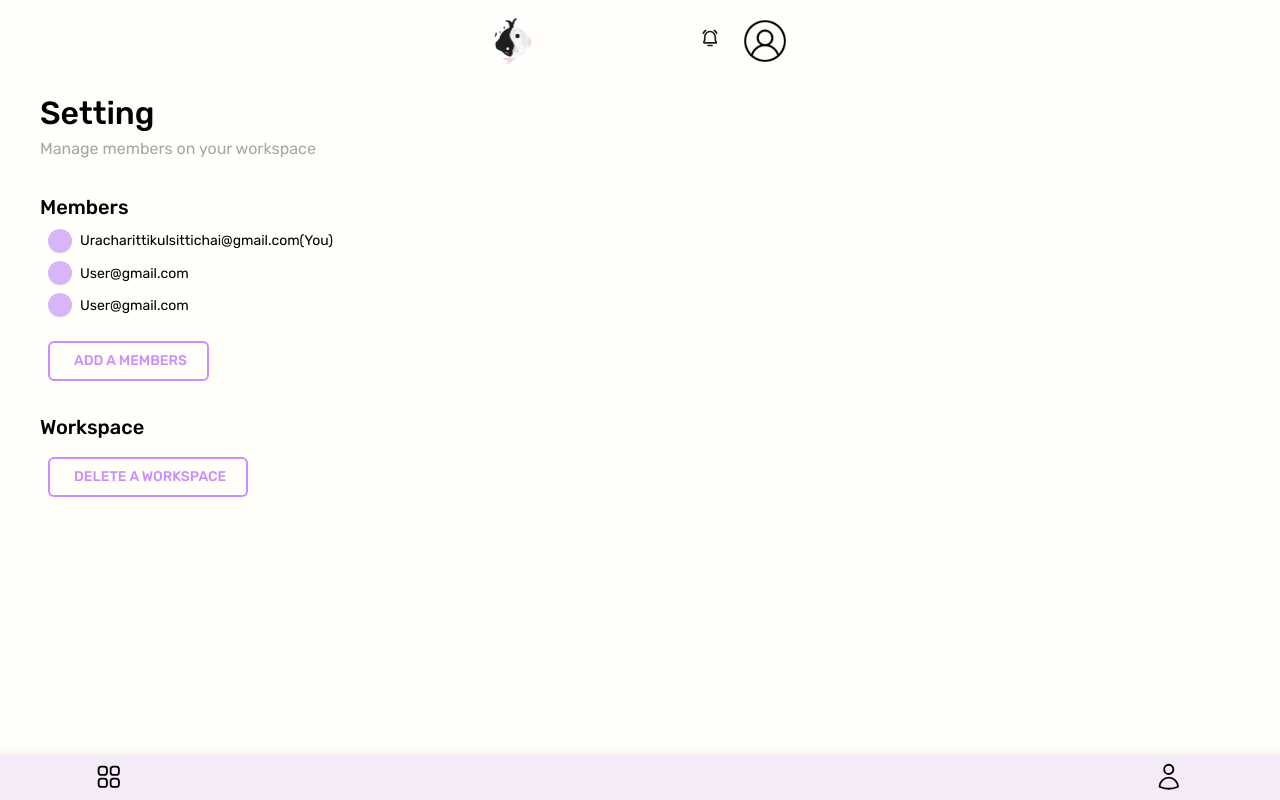
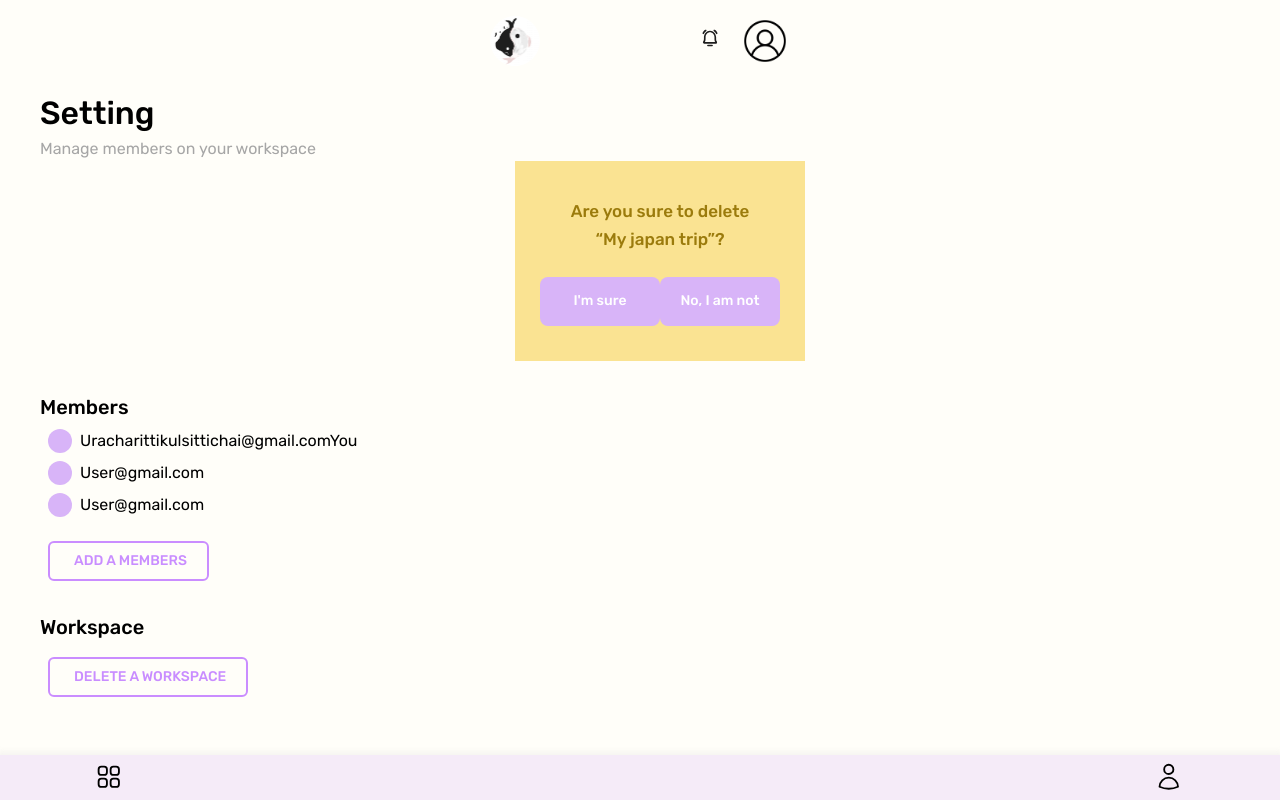
Before and after one commit to Dulyarat455/monieeiei, a Next.js app: page /setting in a window 1280 px wide. Both pictures are taken after a click on the button "DELETE A WORKSPACE". Shown: the top 800 px of the page. Built offline with nearby package versions, Linux system fonts and the light colour scheme.

Commit message:
Setting page

```diff
--- a/src/component/deletemodal.js
+++ b/src/component/deletemodal.js
@@ -8,7 +8,9 @@ const Deletemodal = ({isVisible, onClose}) => {
     const handleClose = (e) => {
         if(e.target.id === 'wrapper') onClose();
     }
-    console.log(handleClose);
+
+    //const [onClose, set] = useState(false);
+    console.log("visiblae = ",isVisible);
 
     // function to delete workspace
     //const onDelete = () => {
@@ -19,11 +21,11 @@ const Deletemodal = ({isVisible, onClose}) => {
 
     return(
         // backdrop
-        <div className="fixed inset-0 bg-[#757575] bg-opacity-30 backdrop-blur-sm flex justifu-center items-center" id="wrapper" onClick={handleClose}>
-        <div style={{width: '290px', height: '200px',alignItems: 'center'}} className="ml-10 px-3 py-[54px] bg-[#FAE392] rounded-[36px] border border-[#9B7B0C] flex flex-col justify-center items-center inline-flex">
+        <div className="ml-10 mt-16 fixed inset-0 bg-[#757575] bg-opacity-30 backdrop-blur-sm flex justify-center items-center">
+            <div style={{width: '290px', height: '200px'}} className="bg-[#FAE392] rounded-[36px] border border-[#9B7B0C] flex flex-col justify-center items-center">
                 <div style={{color: '#9B7B0C', fontSize: 17}} className="w-[333px] text-center text-xl font-medium font-['Rubik'] justify-center items-center">Are you sure to delete</div>
-            <div style={{color: '#9B7B0C', fontSize: 17}} className="text-center text-xl font-medium font-['Rubik'] justify-center items-center">"{workspaceName}"?</div>
-            <div className="justify- items-start gap-6 inline-flex">
+                <div style={{color: '#9B7B0C', fontSize: 17}} className="text-center text-xl font-medium font-['Rubik'] justify-center items-center">&ldquo;{workspaceName}&rdquo;?</div>
+                <div className="justify-center items-center gap-6 inline-flex">
                     <button
                     style={{height: '49px',width: '120px'}}
                     //onClick={onDelete}
--- a/src/pages/setting.js
+++ b/src/pages/setting.js
@@ -4,49 +4,46 @@ import { Rubik } from 'next/font/google'
 import Navbar from "../component/navbar";
 import Navbarbottom from "../component/navbarbottom";
 import Deletemodal from "../component/deletemodal";
+import { useRouter } from "next/router";
 const inter = Rubik({ subsets: ['latin'],weight:['400'] })
 
-export default function Setting(){
-    const [showModal, setShowModal] = useState(false);
+export default function Setting() {
 
-    return(
-        <Fragment>
+    const [Key, setKey] = useState(false);
+    return (
         <div className={`min-h-screen bg-[#FFFEF9] ${inter.className}`}>
-            <div className="flex flex-col items-center justify-center h-full md:mx-auto"> {/* Add new md:mx-auto */}
+            <div className="flex flex-col items-center justify-center h-full md:mx-auto">
             <Navbar/>
             </div>
-                <div style={{fontSize: '32px'}} className="text-[32px] text-black font-medium font-rubik mt-4 ml-10 items-center justify-center">Setting</div>
+                <div className="text-[32px] text-black font-medium font-rubik mt-4 ml-10 items-center justify-center">Setting</div>
                 <div className="ml-10 font-normal text-base font-rubik text-[#A6A6A6] items-center justify-center">Manage members on your workspace</div>
-                <div className="pt-8 h-full">
-                    <div style={{fontSize: '20px'}} className="font-rubik font-medium text-black text-xl items-center justify-center ml-10">Members</div>
+                <Deletemodal isVisible={Key} />
+                <div className="pt-8 h-full justify-center items-center md:mx-auto">
+                <div className="text-[20px] font-rubik font-medium text-black text-xl ml-10">Members</div>
                     <div className="w-6 h-6 bg-[#D8B4F8] ml-12 mt-2 rounded-full">
-                        {/* User_id */}
-                        <label style={{fontSize: '14px'}} className="px-8 font-rubik font-normal text-black text-base flex flex-col ">Uracharittikulsittichai@gmail.com(You)</label>
+                        <label className="text-[14px] px-8 font-rubik font-normal text-black text-base flex flex-col ">Uracharittikulsittichai@gmail.comYou</label>
                     </div>
                     <div className="w-6 h-6 bg-[#D8B4F8] ml-12 mt-2 rounded-full">
-                        {/* members */}
-                        <label style={{fontSize: '14px'}} className="px-8 font-rubik font-normal text-black text-base">User@gmail.com</label>
+                        <label className="text-[14px] px-8 font-rubik font-normal text-black text-base">User@gmail.com</label>
                     </div>
                     <div className="w-6 h-6 bg-[#D8B4F8] ml-12 mt-2 rounded-full">
-                        {/* members */}
-                        <label style={{fontSize: '14px'}} className="px-8 font-rubik font-normal text-black text-base">User@gmail.com</label>
+                        <label className="text-[14px] px-8 font-rubik font-normal text-black text-base">User@gmail.com</label>
                     </div>
                     <Link href="/addmember">
-                    <button type="button" className=" mt-6 ml-12 p-2 pl-6 pr-5 border-2 border-CA8DFF text-[#C98DFF] text-sm font-medium rounded-md hover:bg-[#CA8DFF] hover:text-white" onClick={ ()=>{}}>
+                    <button type="button" className=" mt-6 ml-12 p-2 pl-6 pr-5 border-2 border-CA8DFF text-[#C98DFF] text-sm font-medium rounded-md hover:bg-[#CA8DFF] hover:text-white" >
                         ADD A MEMBERS
                     </button>
                     </Link>
-                    <div style={{fontSize: '20px'}} className="mt-8 font-rubik font-medium text-black text-xl items-center justify-center ml-10">Workspace</div>
+                    <div className="text-[20px] mt-8 font-rubik font-medium text-black text-xl items-center justify-center ml-10">Workspace</div>
                     <button
                     type="button"
                     className=" mt-4 ml-12 p-2 pl-6 pr-5 border-2 border-CA8DFF text-[#C98DFF] text-sm font-medium rounded-md hover:bg-[#CA8DFF] hover:text-white"
-                    onClick={ ()=>setShowModal(true)}>
+                    onClick={()=> setKey(true)}>
                         DELETE A WORKSPACE
                     </button>
                     <Navbarbottom/>
                 </div>
         </div>
-        <Deletemodal isVisible={showModal} onClose={() => setShowModal(false)} />
-        </Fragment>
+
     )
 }
```
Lines whose indentation alone changed are shown as unchanged.
